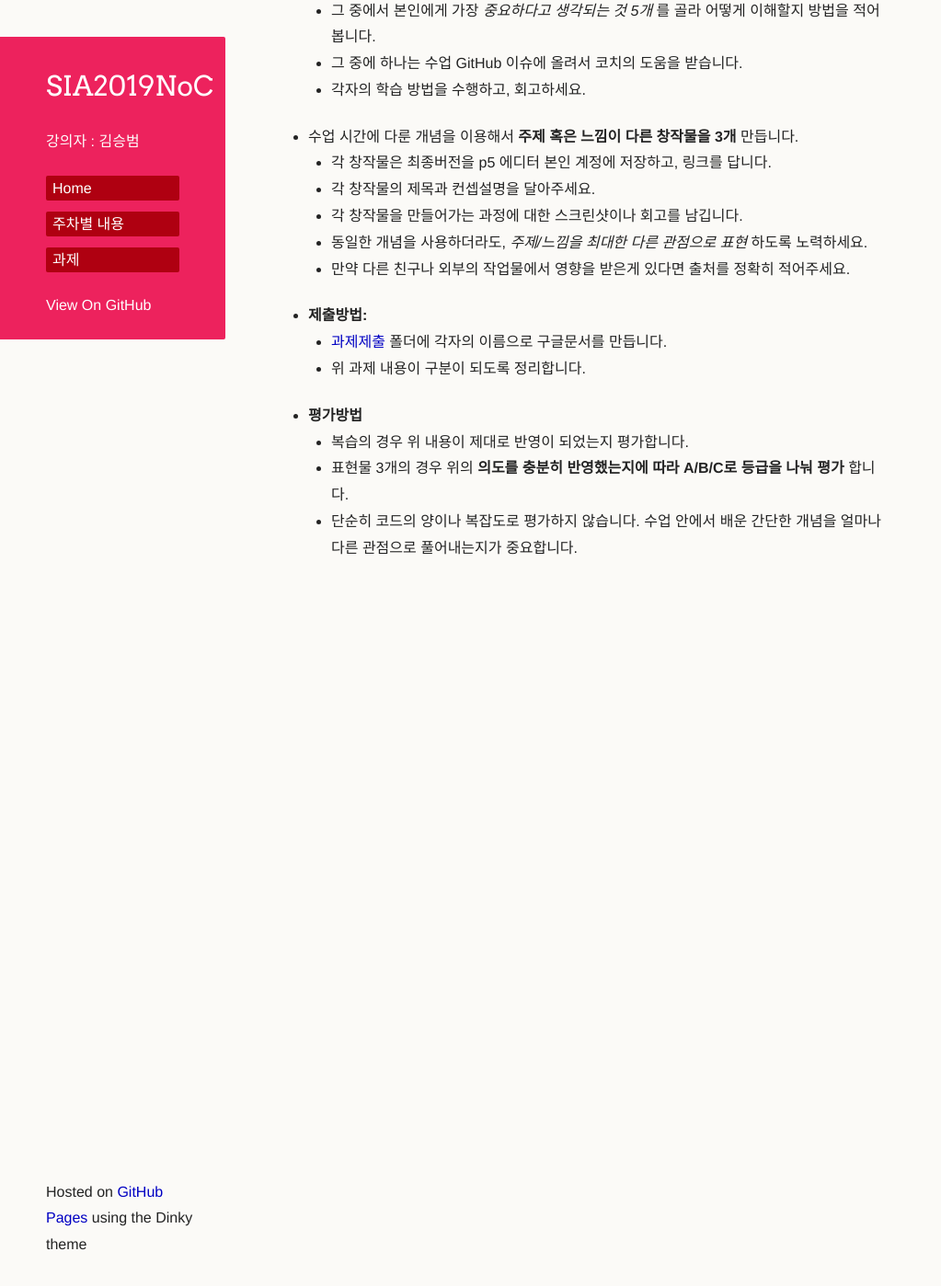
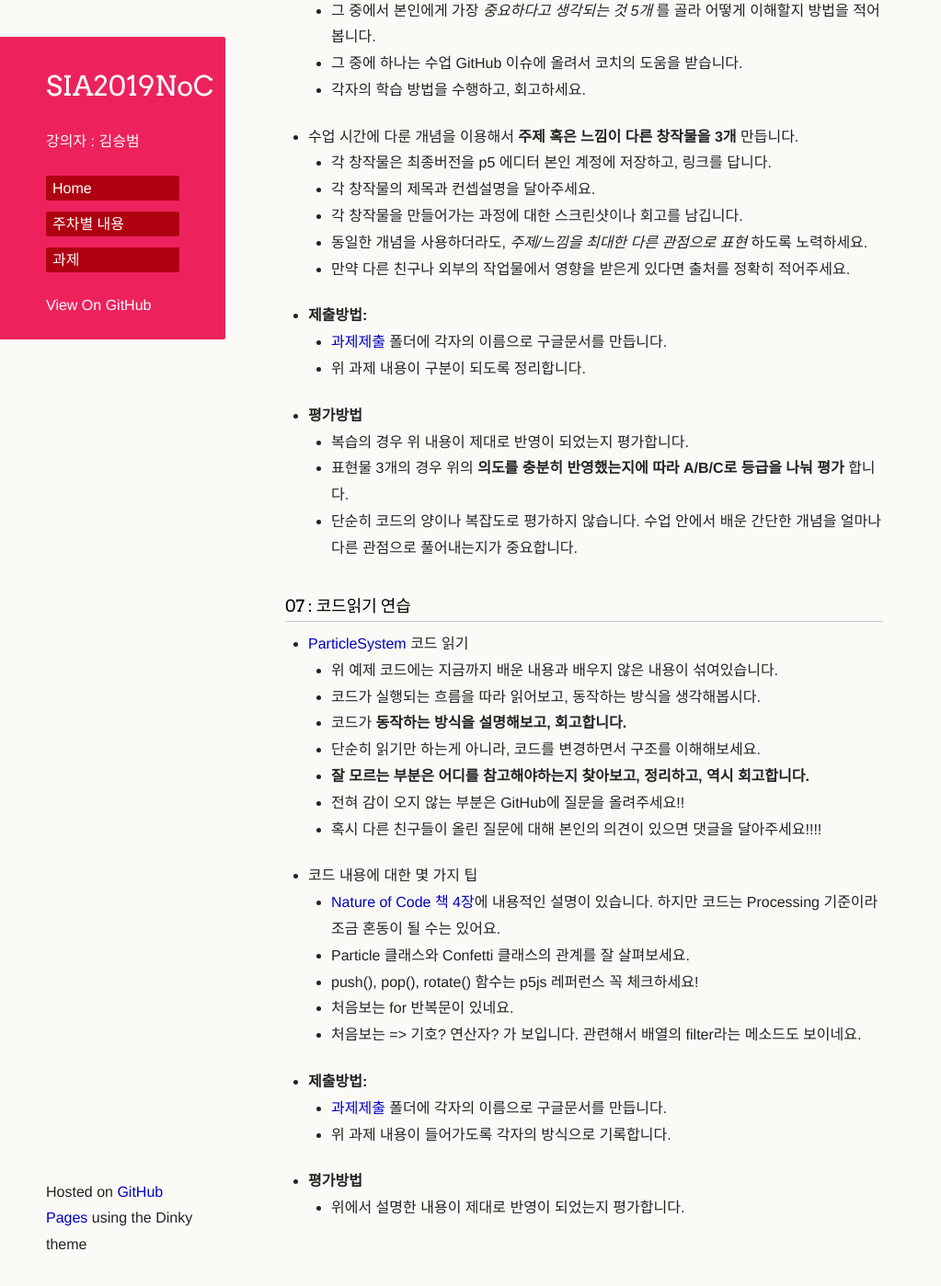
Before and after one commit to picxenk/SIA2019NoC, a Jekyll site: the page built from homework.md, in a window 1280 px wide and 1400 px high, scrolled down 2921 px. Shown: the whole window at 92% size, without its empty margins (0-1023 px from the left). Built offline with Jekyll 4.4.1, drawn with Linux system fonts in a browser that asks for light colours; our own code applies the rules of GitHub Pages for plain Markdown files; a script that is not in the unit is left out; the repository's description, which GitHub fills in, is left out.

Commit message:
Update homework.md

```diff
--- a/homework.md
+++ b/homework.md
@@ -100,3 +100,24 @@
    * 복습의 경우 위 내용이 제대로 반영이 되었는지 평가합니다.
    * 표현물 3개의 경우 위의 **의도를 충분히 반영했는지에 따라 A/B/C로 등급을 나눠 평가** 합니다.
    * 단순히 코드의 양이나 복잡도로 평가하지 않습니다. 수업 안에서 배운 간단한 개념을 얼마나 다른 관점으로 풀어내는지가 중요합니다.
+
+### 07 : 코드읽기 연습
+ * [ParticleSystem](https://editor.p5js.org/picxenk@gmail.com/sketches/wcwkuC_bMd) 코드 읽기
+   * 위 예제 코드에는 지금까지 배운 내용과 배우지 않은 내용이 섞여있습니다.
+   * 코드가 실행되는 흐름을 따라 읽어보고, 동작하는 방식을 생각해봅시다.
+   * 코드가 **동작하는 방식을 설명해보고, 회고합니다.**
+   * 단순히 읽기만 하는게 아니라, 코드를 변경하면서 구조를 이해해보세요.
+   * **잘 모르는 부분은 어디를 참고해야하는지 찾아보고, 정리하고, 역시 회고합니다.**
+   * 전혀 감이 오지 않는 부분은 GitHub에 질문을 올려주세요!!
+   * 혹시 다른 친구들이 올린 질문에 대해 본인의 의견이 있으면 댓글을 달아주세요!!!!
+ * 코드 내용에 대한 몇 가지 팁
+   * [Nature of Code 책 4장](https://natureofcode.com/book/chapter-4-particle-systems/)에 내용적인 설명이 있습니다. 하지만 코드는 Processing 기준이라 조금 혼동이 될 수는 있어요.
+   * Particle 클래스와 Confetti 클래스의 관계를 잘 살펴보세요.
+   * push(), pop(), rotate() 함수는 p5js 레퍼런스 꼭 체크하세요!
+   * 처음보는 for 반복문이 있네요.
+   * 처음보는 => 기호? 연산자? 가 보입니다. 관련해서 배열의 filter라는 메소드도 보이네요.
+ * **제출방법:**
+   * [과제제출](https://drive.google.com/drive/folders/1UU9-3JX27yoShkjOBe0YOUXsU7o8VLQh?usp=sharing) 폴더에 각자의 이름으로 구글문서를 만듭니다.
+   * 위 과제 내용이 들어가도록 각자의 방식으로 기록합니다.
+ * **평가방법**
+   * 위에서 설명한 내용이 제대로 반영이 되었는지 평가합니다.
```
